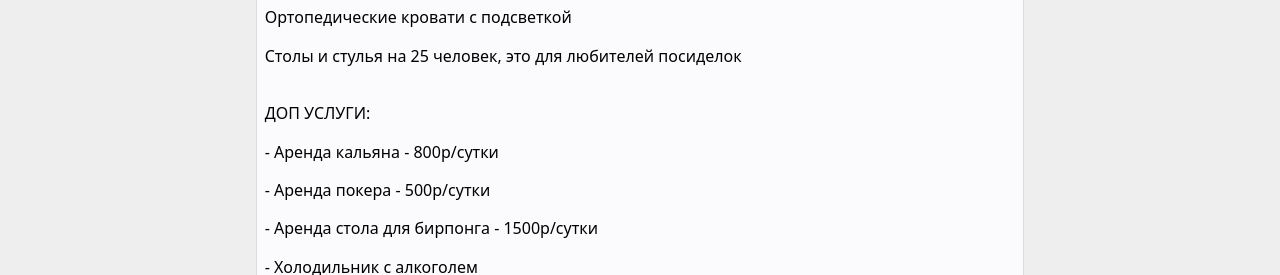
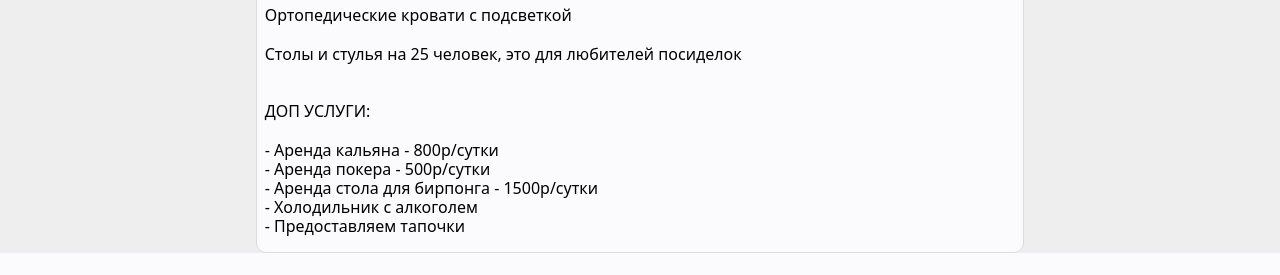
Before and after one commit to zxcGhoulBtw/cotadgeSite, a Django app: page /more2/ in a window 1280 px wide. Shown: the part 442-717 px from the top of the page. Run offline with Django 3.2, Linux system fonts and the light colour scheme.

Commit message:
Мелкие доработки

```diff
--- a/mysite/more2/templates/more2/more2.html
+++ b/mysite/more2/templates/more2/more2.html
@@ -89,11 +89,12 @@
     <div class="headline"></div>
 </head>
 
-<body style="background-color:#fbfbfd";>
-<h1 align="center" >Дом 2</h1>
+<body style="background-color:#fbfbfd">
 <div class="first borderf" style="background-color:#fbfbfd">
     <img src="https://i.ibb.co/pddsYBV/3.jpg" class="image" style="border: 0px; border-radius: 10px;" >
-    <h1 style="margin-top: 10px;" align="center">Дом 2</h1>
+    <h1 style="margin-top: 10px;" align="center" >Дом No.2</h1>
+    <h3 align="center" >ул. Фурманова, 31</h3>
+    <br>
     <h6 align="left" style=" margin: 1%; margin-bottom: 2%">
         Весь первый этаж покрыт плиткой, а значит можно курить кальян без страха прожечь покрытие, дымим до утра!<br> <br>
         Неоновая подсветка во всем доме, что создает эффект
@@ -107,11 +108,11 @@
 это для любителей посиделок<br> <br>
 <br>
         ДОП УСЛУГИ:<br><br>
-        - Аренда кальяна - 800р/сутки <br> <br>
-        - Аренда покера - 500р/сутки <br> <br>
-        - Аренда стола  для бирпонга - 1500р/сутки <br> <br>
-        - Холодильник с алкоголем <br> <br>
-        - Предоставляем тапочки <br> <br>
+        - Аренда кальяна - 800р/сутки <br>
+        - Аренда покера - 500р/сутки <br>
+        - Аренда стола  для бирпонга - 1500р/сутки <br>
+        - Холодильник с алкоголем <br>
+        - Предоставляем тапочки <br>
     </h6>
 </div>
 <div style="background-color:#fbfbfd">
```
